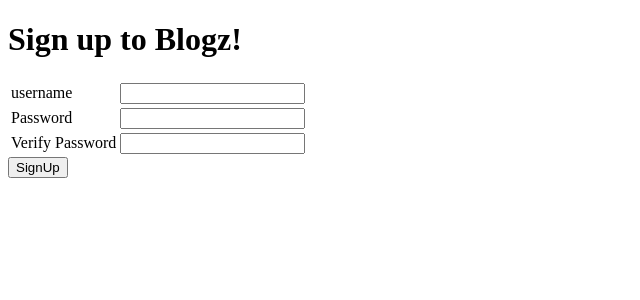
After one commit to Dwonka27/blogz, a Flask app: page /signup in a window 1280 px wide. The commit adds this page. Shown: the top 300 px of the page, without its empty margins (0-640 px from the left). Run offline with Flask 2, Linux system fonts and the light colour scheme.

Commit message:
Signup completed!

```diff
--- a/main.py
+++ b/main.py
@@ -3,7 +3,7 @@ from flask_sqlalchemy import SQLAlchemy
 
 app = Flask(__name__)
 app.config['DEBUG'] = True
-app.config['SQLALCHEMY_DATABASE_URI'] = 'mysql+pymysql://build-a-blog:build-a-blog@localhost:8889/build-a-blog'
+app.config['SQLALCHEMY_DATABASE_URI'] = 'mysql+pymysql://blogz:blogz@localhost:8889/blogz'
 app.config['SQLALCHEMY_ECHO'] = True
 db = SQLAlchemy(app)
 
@@ -13,11 +13,42 @@ class Blog(db.Model):
     id = db.Column(db.Integer, primary_key=True)
     title = db.Column(db.String(120))
     body = db.Column(db.String(1200))
+    owner_id = db.Column(db.Integer, db.ForeignKey("user.id"))
 
-    def __init__(self, title, body):
+    def __init__(self, title, body, owner):
         self.title = title
         self.body = body
+        self.owner = owner
 
+class User(db.Model):
+
+    id = db.Column(db.Integer, primary_key=True)
+    username = db.Column(db.String(120), unique=True)
+    password = db.Column(db.String(120))
+    blogs = db.relationship('Blog', backref='owner')
+
+    def __init__(self, username, password):
+        self.username = username
+        self.password = password
+
+@app.route("/signup", methods=["POST", "GET"])
+def signup():
+
+    if request.method == "POST":
+        username = request.form["username"]
+        password = request.form["password"]
+        verify = request.form["verify"]
+
+        existing_user = User.query.filter_by(username=username).first()
+        if not existing_user:
+            new_user = User(username, password)
+            db.session.add(new_user)
+            db.session.commit()
+            session["username"] = username
+        else:
+            return "<h1>User Already Exist.</h1>"
+
+    return render_template("signup.html")
 
 
 @app.route("/blog", methods=["POST", "GET"])
--- a/templates/base.html
+++ b/templates/base.html
@@ -8,8 +8,7 @@
         </style>
     </head>
     <body>
-        <h2><a href="/blog">Main Page Blog</a></h2>
-        <h2><a href="/newpost">Add a new post</a></h2>
+
         {% block content %}
         {% endblock %}
 
--- a/templates/blog.html
+++ b/templates/blog.html
@@ -1,7 +1,8 @@
 {% extends "base.html" %}
 
 {% block content %}
-
+<h2><a href="/blog">Main Page Blog</a></h2>
+<h2><a href="/newpost">Add a new post</a></h2>
 {% if blogs|length == 0 %}
 <p>No Blog Submissions Yet</p>
 {% else %}
--- a/templates/newpost.html
+++ b/templates/newpost.html
@@ -1,7 +1,8 @@
 {% extends "base.html" %}
 
 {% block content %}
-
+<h2><a href="/blog">Main Page Blog</a></h2>
+<h2><a href="/newpost">Add a new post</a></h2>
 
 <form method='post'>
      <span class="error">{{error}}</span>
--- a/templates/post.html
+++ b/templates/post.html
@@ -1,7 +1,8 @@
 {% extends "base.html" %}
 
 {% block content %}
-
+<h2><a href="/blog">Main Page Blog</a></h2>
+<h2><a href="/newpost">Add a new post</a></h2>
 <div>
         <h2>{{solo.title}}</h2>
 
--- /dev/null
+++ b/templates/signup.html
@@ -0,0 +1,28 @@
+{% extends "base.html" %}
+
+{% block content %}
+<h1>Sign up to Blogz!</h1>
+<form action="/register" method="post">
+    <table>
+        <tr>
+            <td><label for="username">username</label></td>
+            <td>
+                <input name="username" type="username" value="{{ username }}">
+            </td>
+        </tr>
+        <tr>
+            <td><label for="password">Password</label></td>
+            <td>
+                <input name="password" type="password">
+            </td>
+        </tr>
+        <tr>
+            <td><label for="verify">Verify Password</label></td>
+            <td>
+                <input name="verify" type="password">
+            </td>
+        </tr>
+    </table>
+    <input type="submit" value="SignUp">
+</form>
+{% endblock %}
```
